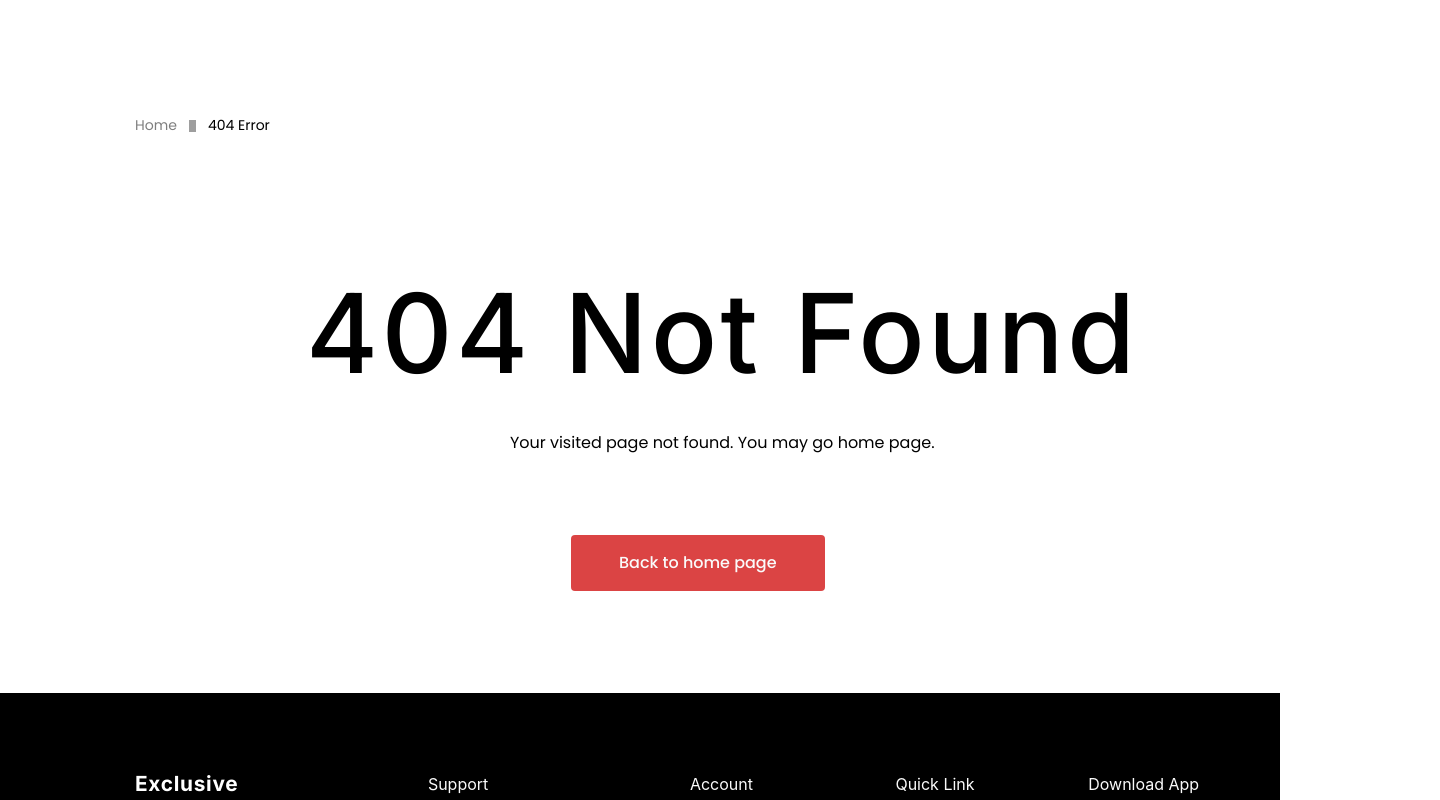
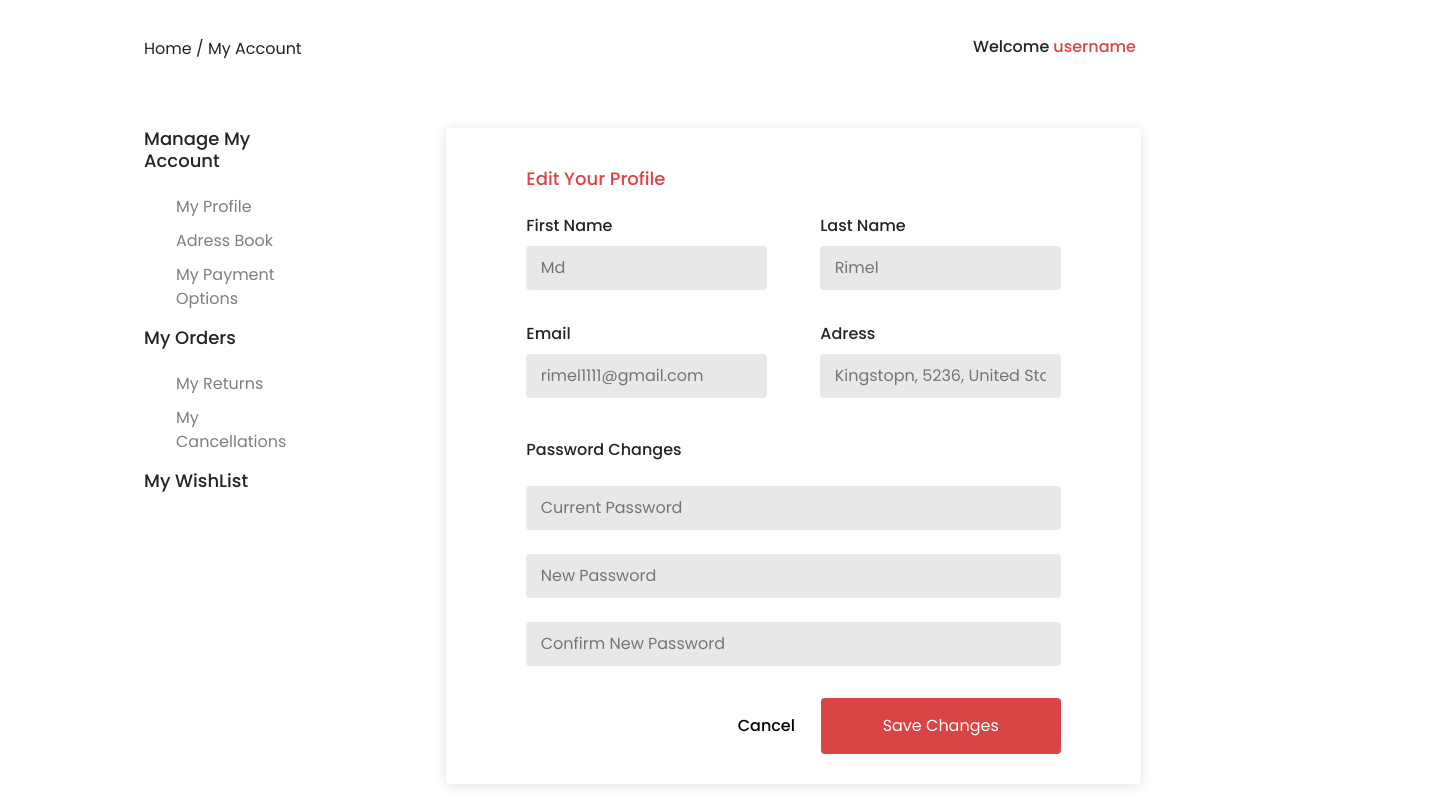
Before and after one commit to EcommerceAppV0/EcommerceAppV0, a React (Create React App) app in the folder client/: page /account in a window 1280 px wide. Shown: the part 220-1020 px from the top of the page, 1440 px wide, since content can reach past the window. Built offline with nearby package versions, Linux system fonts and the light colour scheme; grey boxes are pictures that could not be loaded.

Commit message:
Account component + some change in app.js

```diff
--- a/client/src/App.js
+++ b/client/src/App.js
@@ -9,6 +9,7 @@ import { Footer } from './components/Footer/Footer';
 import { Routes, Route, Navigate } from "react-router-dom"
 import About from "./components/AboutUs/AboutUs"
 import { useSelector } from 'react-redux'
+import Account from './components/Account/Account';
 
 
 
@@ -30,12 +31,13 @@ function App() {
       <Routes>
         {/* this will be for homepage */}
         {/* <Route path='/' element={<Error />} /> */}
-
+        <Route path="/"    element={<Login/> }/>        //! this will show the login when the website is loaded instead of the error page - Amine
         <Route path="/login" element={<Login />} />
         <Route path='/signup' element={<SignUp />} />
         <Route path='/contact' element={<Contact />} />
         <Route path='/error' element={<Error />} />
         <Route path='/about' element={<About />} />
+        <Route path='/account' element={<Account />} />
         <Route path='/*' element={<Error />} />
         {/* handle errror routeres  */}
 
--- /dev/null
+++ b/client/src/components/Account/Account.js
@@ -0,0 +1,72 @@
+import React from "react";
+import "./style.css";
+
+const  Account = ()=> {
+  return (
+    <div className="Account-container">
+      <div className="top-div">
+        <div className="Account-routes">
+          <span>Home </span>/<span> My Account</span>
+        </div>
+        <h6 id="welcome">
+          Welcome{"  "}
+          <p>
+            username
+            {
+              //! username
+            }
+          </p>
+        </h6>
+      </div>
+      <div className="account-body">
+        <div className="account-side">
+          <h5>Manage My Account</h5>
+          <div className="account-side-buttons">
+            <span>My Profile</span>
+            <span>Adress Book</span>
+            <span>My Payment Options</span>
+          </div>
+          <h5>My Orders</h5>
+          <div className="account-side-buttons">
+            <span>My Returns</span>
+            <span>My Cancellations</span>
+          </div>
+          <h5>My WishList</h5>
+        </div>
+        <div className="account-main">
+          <h5 id="edit-profile">Edit Your Profile</h5>
+          <div className="account-first-info">
+            <div className="input-div">
+              <label>First Name</label>
+              <input type="text" placeholder="Md"/>
+            </div>
+            <div className="input-div">
+              <label>Last Name</label>
+              <input type="text" placeholder="Rimel"/>
+            </div>
+            <div className="input-div">
+              <label>Email</label>
+              <input type="email" placeholder="rimel1111@gmail.com"/>
+            </div>
+            <div className="input-div">
+              <label>Adress</label>
+              <input type="text" placeholder="Kingstopn, 5236, United State"/>
+            </div>
+          </div>
+          <div className="account-password">
+            <label>Password Changes</label>
+            <input type="password" placeholder="Current Password"/>
+            <input type="password" placeholder="New Password"/>
+            <input type="password" placeholder="Confirm New Password"/>
+          </div>
+          <div className="account-buttons">
+            <button id="cancel">Cancel</button>
+            <button id="save">Save Changes</button>
+          </div>
+        </div>
+      </div>
+    </div>
+  );
+}
+
+export default Account;
--- /dev/null
+++ b/client/src/components/Account/style.css
@@ -0,0 +1,120 @@
+.Account-container{
+    margin: 9rem;
+    font-family: Poppins;
+}
+.top-div{
+    display: flex;
+    justify-content: space-between;
+    margin-bottom: 3rem;
+}
+#welcome p{
+    color: #DB4444;
+}
+#welcome{
+    display: flex;
+    flex-direction: row;
+    gap: 0.25rem;
+}
+h5{
+    font-size: 18px;
+}
+.account-side{
+    font-size: medium;
+    display: flex;
+    flex-direction: column;
+    gap: 1rem;
+}
+.account-body{
+    display: flex;
+    flex-direction: row;
+}
+.account-side-buttons{
+    display: flex;
+    flex-direction: column;
+    margin-left: 2rem;
+    color: #7f7f7f;
+    gap: 0.6rem;
+}
+.account-main{
+    margin-left: 10rem;
+    background-color: #FFF;
+    width: 70%;
+    height: 41rem;
+    flex-shrink: 0;
+    box-shadow: 0px 1px 13px 0px rgba(0, 0, 0, 0.12);
+    border-radius: 0.25rem;
+    padding-left:5rem ;
+    padding-right: 5rem;
+    padding-bottom: 2.5rem;
+    padding-top: 2.5rem;
+}
+#edit-profile{
+    color: #DB4444;
+    margin-bottom: 1.5rem;
+}
+
+.account-first-info{
+    display: flex;
+    flex-direction: row;
+    flex-wrap: wrap;
+    justify-content: space-between;
+    gap: 2rem;
+    margin-bottom: 2.5rem;
+}
+
+.input-div{
+    width: 45%;
+    display: flex;
+    flex-direction: column;
+    gap: 0.5rem;
+}
+label{
+    font-weight: 500;
+}
+
+.input-div input{
+    border-radius: 0.25rem;
+    border-color: white;
+    background-color: rgba(128, 128, 128, 0.181);
+    height: 2.75rem;
+    border: none;
+    padding: .9rem;
+}
+
+.account-password{
+    display: flex;
+    flex-direction: column;
+    width: 100%;
+    gap: 1.5rem;
+}
+.account-password input{
+    border-radius: 0.25rem;
+    border-color: white;
+    background-color: rgba(128, 128, 128, 0.181);
+    height: 2.75rem;
+    border: none;
+    padding: .9rem;
+}
+
+.account-buttons{
+    display: flex;
+    gap: .9rem;
+    float: right;
+    margin-top: 2rem;
+}
+#cancel{
+    border: none;
+    background-color: white;
+    width: 5rem;
+    font-weight: 500;
+    height: 3.5rem;
+    border-radius: .25rem;
+}
+#save{
+    border: none;
+    background-color: #DB4444;
+    width: 15rem;
+    color: white;
+    height: 3.5rem;
+    border-radius: .25rem;
+}
```
